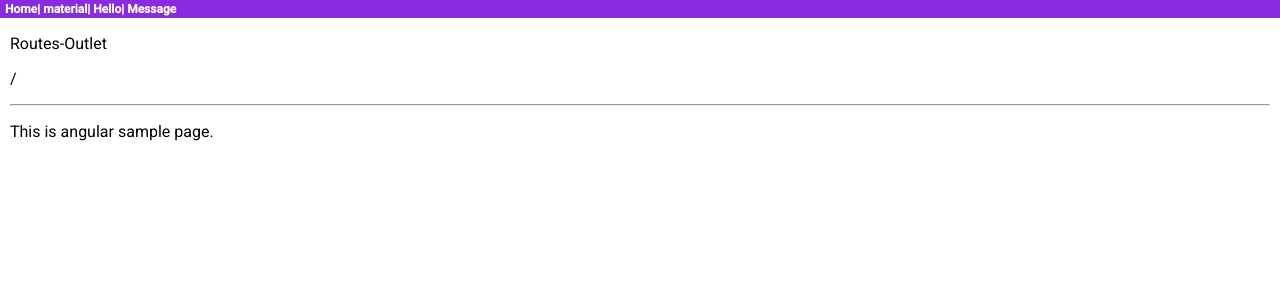
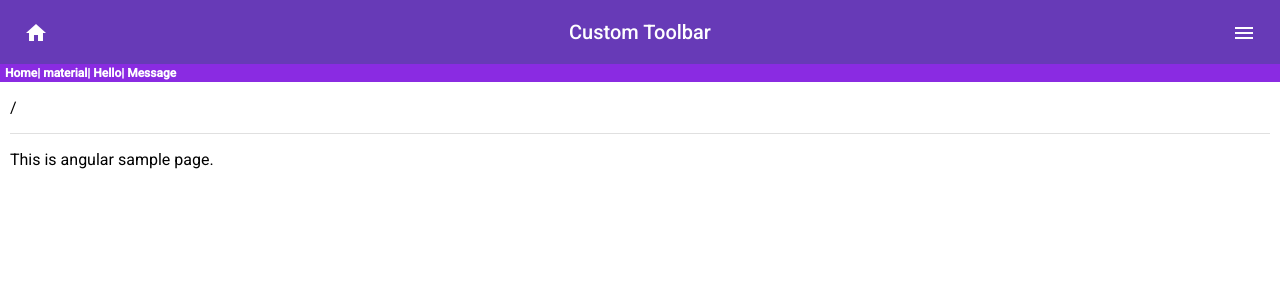
Before and after one commit to yuri-misonoo/angular-app, an Angular app: page / in a window 1280 px wide. Shown: the top 300 px of the page. Built offline with nearby package versions, Linux system fonts and the light colour scheme.

Commit message:
ツールバー

```diff
--- a/src/app/app.component.html
+++ b/src/app/app.component.html
@@ -1,3 +1,17 @@
+<mat-toolbar color="primary">
+  <mat-toolbar-row>
+    <a mat-icon-button routerLink="">
+      <mat-icon>home</mat-icon>
+    </a>
+    <span style="flex:auto;"></span>
+    <span>Custom Toolbar</span>
+    <span style="flex:auto;"></span>
+    <a mat-icon-button>
+      <mat-icon>menu</mat-icon>
+    </a>
+  </mat-toolbar-row>
+</mat-toolbar>
+
 <nav>
   <div>
     <a routerLink="">Home</a>|
@@ -7,8 +21,8 @@
   </div>
 </nav>
 <div class="content">
-  <p>Routes-Outlet</p>
-  <router-outlet><p>{{message}}</p></router-outlet>
-  <hr>
+  <p>{{message}}</p>
+  <router-outlet></router-outlet>
+  <mat-divider></mat-divider>
   <p>This is angular sample page.</p>
 </div>
--- a/src/app/app.module.ts
+++ b/src/app/app.module.ts
@@ -21,6 +21,8 @@
 import { MatRadioModule } from '@angular/material/radio';
 import { MatSelectModule } from '@angular/material/select';
 import { MatSliderModule } from '@angular/material/slider';
+import { MatToolbarModule } from '@angular/material/toolbar';
+import { MatDividerModule } from '@angular/material/divider';
 
 const routes:Routes = [
   { path: 'material', component: MaterialComponent},
@@ -38,6 +40,8 @@
   ],
   imports: [
     BrowserModule,
+    MatToolbarModule,
+    MatDividerModule,
     MatDatepickerModule,
     MatNativeDateModule,
     MatSliderModule,
```
